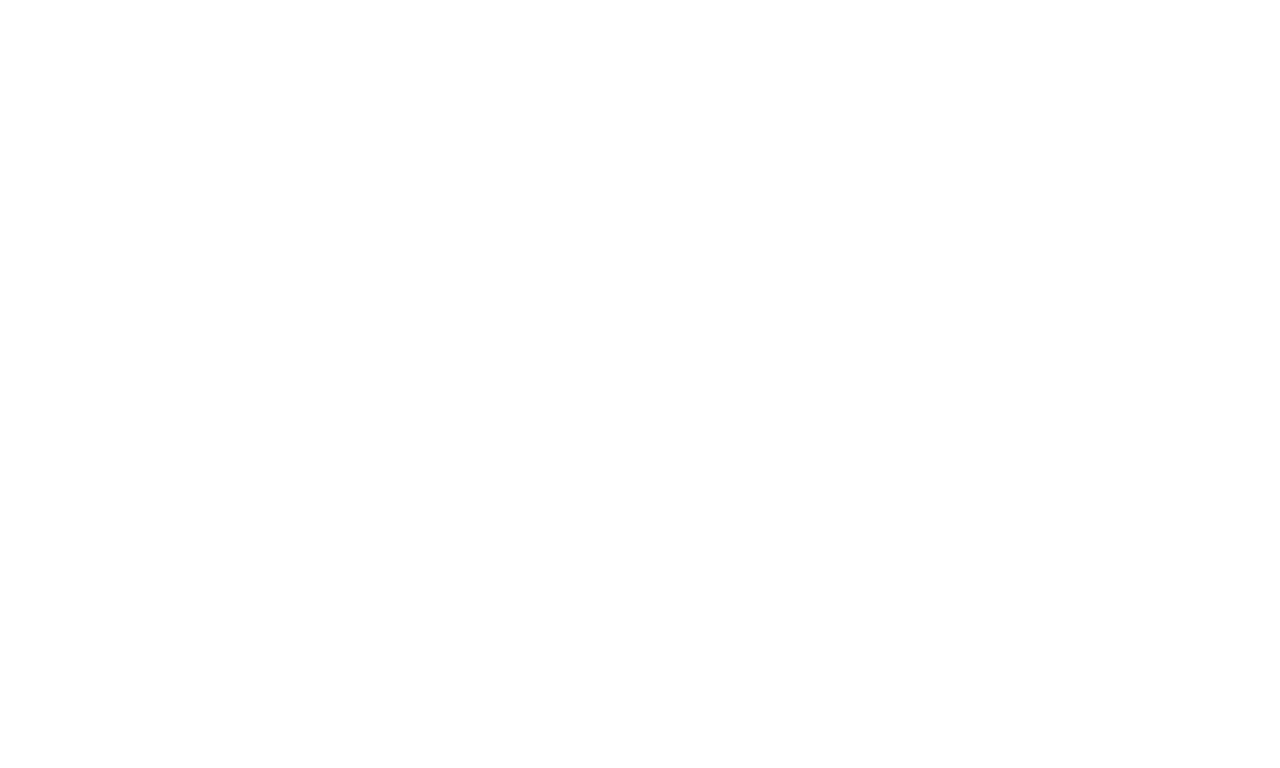
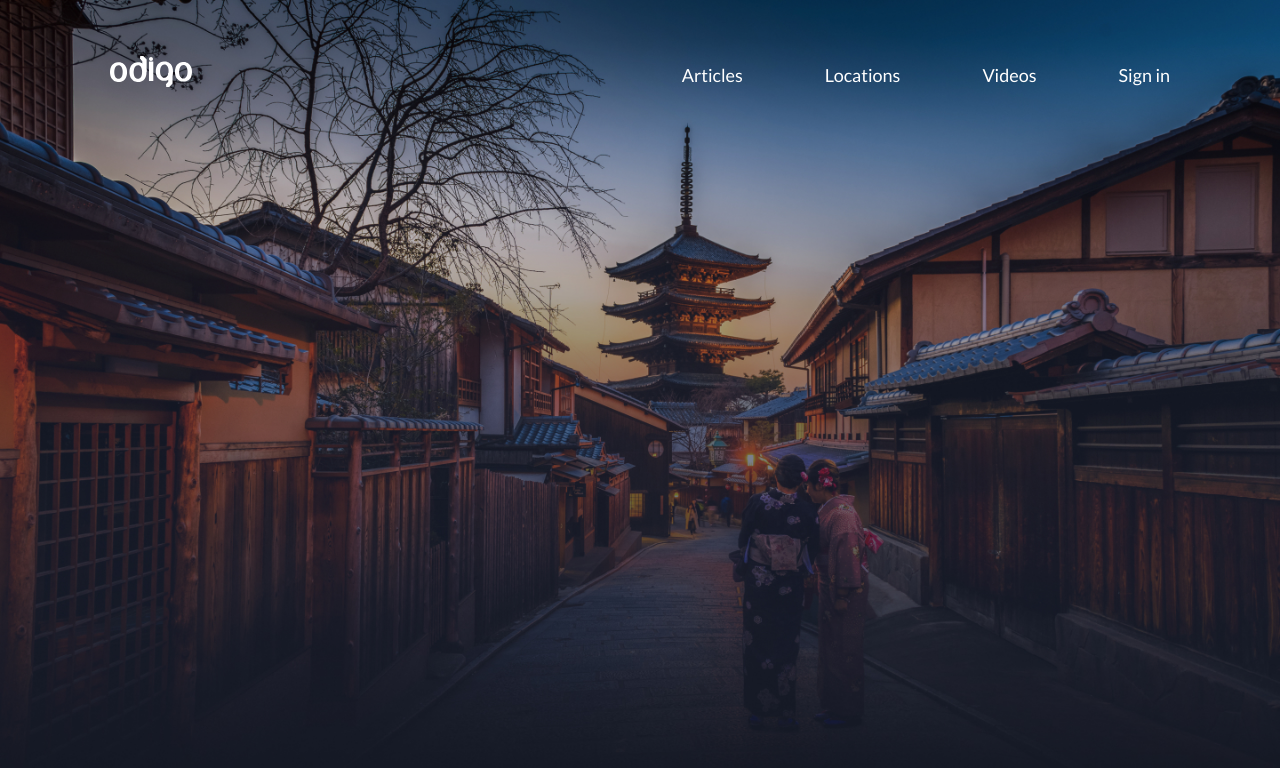
Before and after one commit to Anchabadze/Travel-to-Japan, a plain HTML site: page index.html in a window 1280 px wide. Drawn offline with Linux system fonts and the light colour scheme.

Commit message:
nav finished

```diff
--- a/css/styles.css
+++ b/css/styles.css
@@ -27,9 +27,76 @@
   }
 
   html {
-    box-sizing: border-box;
+    box-sizing: border-box; /* чтобы не изменялись размеры боксов из-за padding */
   }
 
   *, *::before, *::after {
     box-sizing: inherit;
   }
+
+  body { /* чтобы, если что-то добавлялось, то было в стиле сайта (в основном щрифт) */
+    font-family: 'Lato';
+    font-style: normal;
+    font-size: 16px;
+    line-height: 1.2;
+    font-weight: normal;
+    color: black;
+  }
+
+.wrapper {
+    max-width: 1060px; /* максимальная ширина */
+    margin: 0 auto; /* выровнять по центру */
+}
+
+/* Header styles start */
+
+.header {
+    position: fixed; /* чтобы меню было зафиксировано */
+    top: 0; /* прибиваем меню к верхней части экрана */
+    left: 0; /* выравнивание по левой части экрана */
+    width: 100%; /* чтобы всегда занимал 100% ширины экрана */
+}
+
+.header__wrapper {
+    display: flex;
+    flex-wrap: wrap; /* перенос контента, чтобы они не наезжали друг на друга */
+    align-items: flex-end; /* вертикальное выравнивание по низу */
+    justify-content: space-between; /* выравнивание контента по краям контейнера (блока) */
+    padding-top: 56px;
+}
+
+.header__list {
+    display: flex;
+    flex-wrap: wrap;
+}
+
+.header__item {
+    margin-right: 82px; /* расстояние между элементами меню */
+}
+
+.header__item:last-child {
+    margin-right: 0; /* чтобы у последнего элемента не было margin */
+}
+
+.header__link {
+    font-size: 18px;
+    line-height: 24px;
+    color: white;
+    text-decoration: none; /* чтобы ссылка не подчёркивалась */
+}
+
+.header__link:hover, .header__link:focus, .header__link:active { /* наведение, фокус (tab) и нажатие */
+    opacity: 75%; /* непрозрачность 75% */
+}
+
+/* Header styles end */
+
+/* Intro styles start */
+
+.intro {
+    height: 100vh; /* высота равная 100% высоты экрана */
+    background: url(../img/intro-bg.jpg) no-repeat center; /* чтобы картинка не повторялась и была по центру */
+    background-size: cover; /* картинка полностью покрывает блок при его любых размерах */
+}
+
+ /* Intro styles end */
--- a/index.html
+++ b/index.html
@@ -9,6 +9,42 @@
     <link rel="stylesheet" href="css/styles.css">
 </head>
 <body>
+    <header class="header">
+        <div class="wrapper">
+            <div class="header__wrapper">
+                <div class="header__logo">
+                    <a href="/" class="header__logo-link">
+                        <img src="img/svg/odigo-logo.svg" alt="logo" class="header__logo-pic">
+                    </a>
+                </div>
+
+                <nav class="header__nav">
+                    <ul class="header__list">
+                        <li class="header__item">
+                            <a href="#!" class="header__link">Articles</a>
+                        </li>
+                        <li class="header__item">
+                            <a href="#!" class="header__link">Locations</a>
+                        </li>
+                        <li class="header__item">
+                            <a href="#!" class="header__link">Videos</a>
+                        </li>
+                        <li class="header__item">
+                            <a href="#!" class="header__link">Sign in</a>
+                        </li>
+                    </ul>
+                </nav>
+            </div>
+
+
+        </div>
+    </header>
+
+    <main class="main">
+        <section class="intro">
+
+        </section>
+    </main>
 
 </body>
 </html>
```
Also changed, not shown: img/intro-bg.jpg (added), img/svg/odigo-logo.svg (added).
